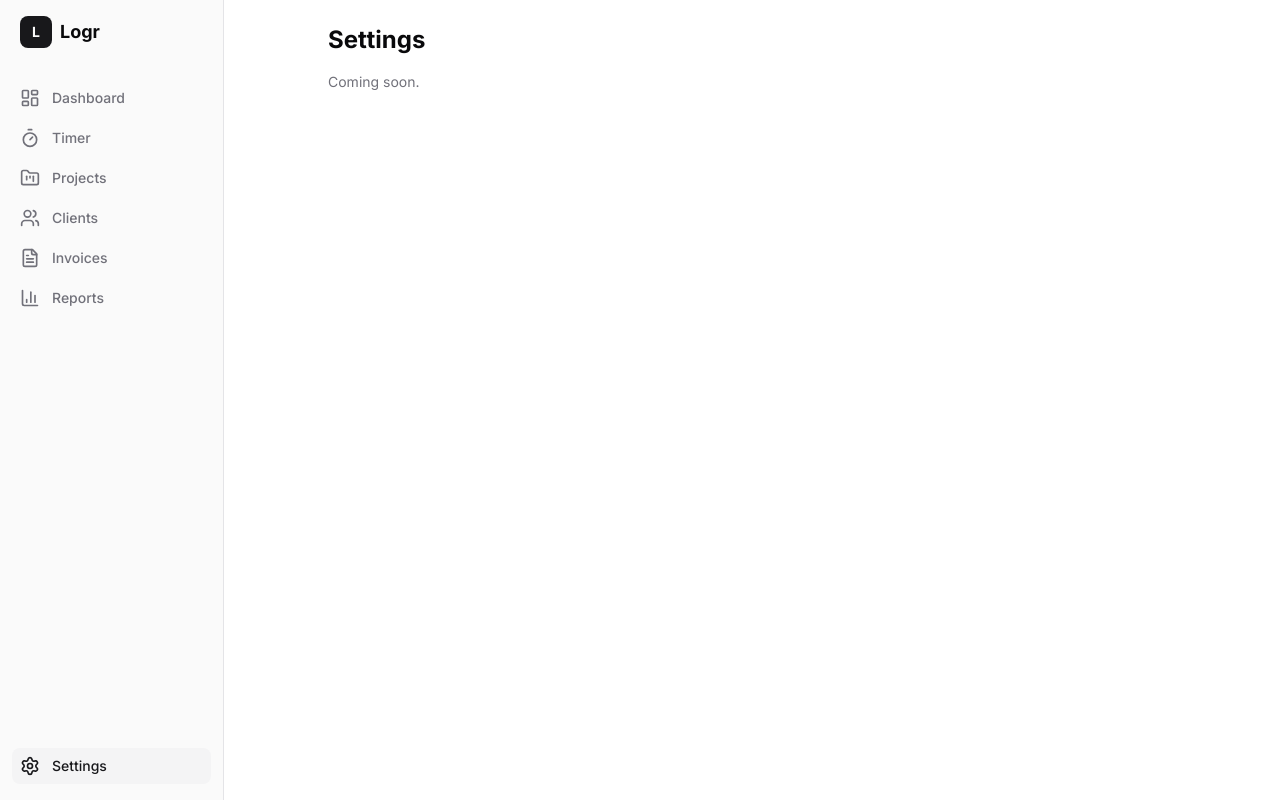
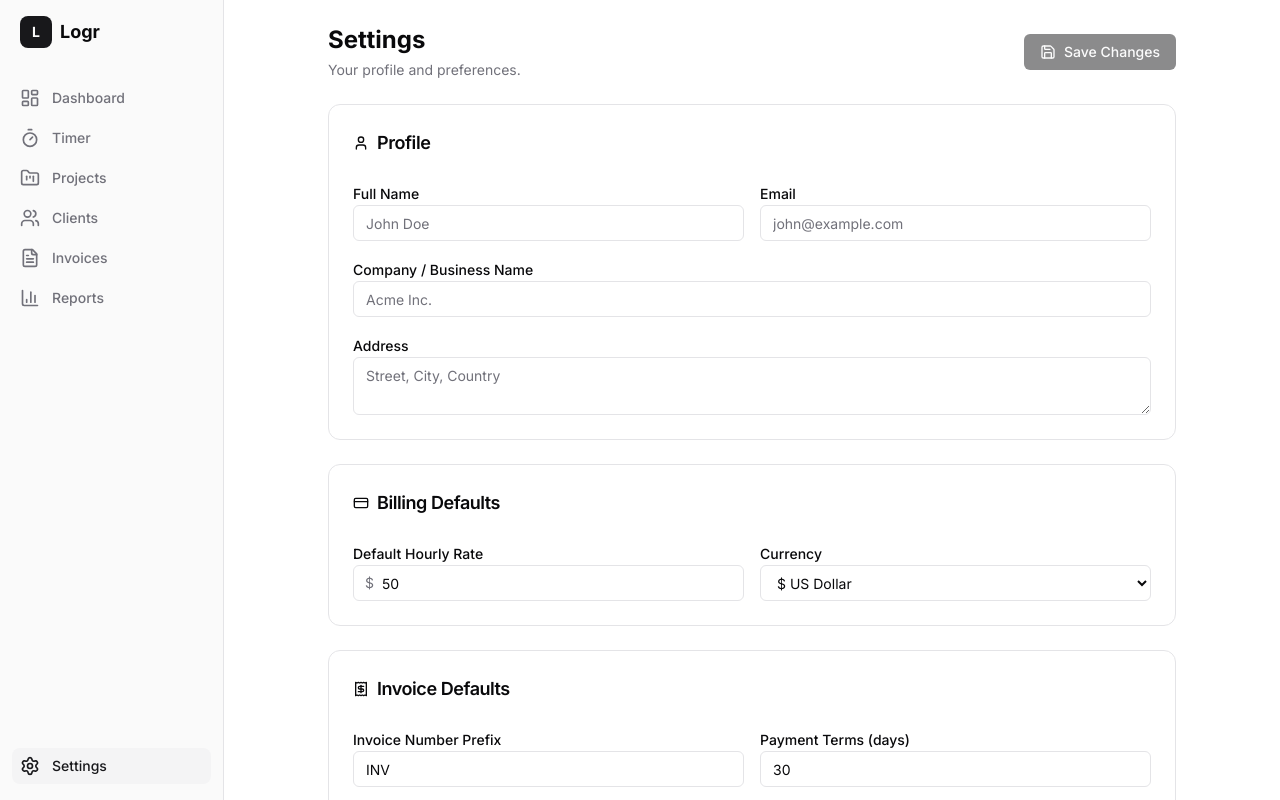
Before and after one commit to zerox9dev/logr, a React (Vite) app: page /settings in a window 1280 px wide. Built offline with nearby package versions, Linux system fonts and the light colour scheme.

Commit message:
Add Settings page
Profile: name, email, company, address
Billing: default hourly rate, currency (USD/EUR/GBP/UAH/PLN)
Invoice defaults: number prefix, payment terms, default notes
Data: export all as JSON, clear all data
Settings type + store integration

```diff
--- a/src/App.tsx
+++ b/src/App.tsx
@@ -7,6 +7,7 @@ import { ProjectsPage } from "@/components/projects/projects-page";
 import { ClientsPage } from "@/components/clients/clients-page";
 import { InvoicesPage } from "@/components/invoices/invoices-page";
 import { ReportsPage } from "@/components/reports/reports-page";
+import { SettingsPage } from "@/components/settings/settings-page";
 import { useStore } from "@/lib/store";
 
 function App() {
@@ -94,7 +95,37 @@ function App() {
                   />
                 }
               />
-              <Route path="/settings" element={<Placeholder title="Settings" />} />
+              <Route
+                path="/settings"
+                element={
+                  <SettingsPage
+                    settings={store.settings}
+                    onUpdate={store.updateSettings}
+                    onExportData={() => {
+                      const data = {
+                        projects: store.projects,
+                        clients: store.clients,
+                        entries: store.entries,
+                        invoices: store.invoices,
+                        settings: store.settings,
+                        exportedAt: new Date().toISOString(),
+                      };
+                      const blob = new Blob([JSON.stringify(data, null, 2)], { type: "application/json" });
+                      const url = URL.createObjectURL(blob);
+                      const a = document.createElement("a");
+                      a.href = url;
+                      a.download = `logr-export-${new Date().toISOString().slice(0, 10)}.json`;
+                      a.click();
+                      URL.revokeObjectURL(url);
+                    }}
+                    onClearData={() => {
+                      if (window.confirm("Clear all data? This cannot be undone.")) {
+                        window.location.reload();
+                      }
+                    }}
+                  />
+                }
+              />
             </Routes>
           </div>
         </main>
@@ -103,13 +134,5 @@ function App() {
   );
 }
 
-function Placeholder({ title }: { title: string }) {
-  return (
-    <div>
-      <h1 className="text-2xl font-bold">{title}</h1>
-      <p className="text-sm text-muted-foreground mt-4">Coming soon.</p>
-    </div>
-  );
-}
 
 export default App;
--- /dev/null
+++ b/src/components/settings/settings-page.tsx
@@ -0,0 +1,203 @@
+import { useState } from "react";
+import { Save, Download, Trash2, User, Receipt, CreditCard } from "lucide-react";
+import { Button } from "@/components/ui/button";
+import { Card, CardContent, CardHeader, CardTitle } from "@/components/ui/card";
+import { Input } from "@/components/ui/input";
+import type { Settings, Currency } from "@/types";
+
+const CURRENCIES: { value: Currency; label: string; symbol: string }[] = [
+  { value: "USD", label: "US Dollar", symbol: "$" },
+  { value: "EUR", label: "Euro", symbol: "€" },
+  { value: "GBP", label: "British Pound", symbol: "£" },
+  { value: "UAH", label: "Ukrainian Hryvnia", symbol: "₴" },
+  { value: "PLN", label: "Polish Zloty", symbol: "zł" },
+];
+
+interface SettingsPageProps {
+  settings: Settings;
+  onUpdate: (data: Partial<Settings>) => void;
+  onExportData: () => void;
+  onClearData: () => void;
+}
+
+function FieldGroup({ label, children }: { label: string; children: React.ReactNode }) {
+  return (
+    <div className="space-y-1.5">
+      <label className="text-sm font-medium">{label}</label>
+      {children}
+    </div>
+  );
+}
+
+export function SettingsPage({ settings, onUpdate, onExportData, onClearData }: SettingsPageProps) {
+  const [form, setForm] = useState<Settings>({ ...settings });
+  const [saved, setSaved] = useState(false);
+
+  const handleSave = () => {
+    onUpdate(form);
+    setSaved(true);
+    setTimeout(() => setSaved(false), 2000);
+  };
+
+  const hasChanges =
+    form.name !== settings.name ||
+    form.email !== settings.email ||
+    form.company !== settings.company ||
+    form.address !== settings.address ||
+    form.defaultRate !== settings.defaultRate ||
+    form.currency !== settings.currency ||
+    form.invoicePrefix !== settings.invoicePrefix ||
+    form.paymentTermsDays !== settings.paymentTermsDays ||
+    form.invoiceNotes !== settings.invoiceNotes;
+
+  return (
+    <div className="space-y-6">
+      <div className="flex items-center justify-between">
+        <div>
+          <h1 className="text-2xl font-bold">Settings</h1>
+          <p className="text-sm text-muted-foreground mt-1">Your profile and preferences.</p>
+        </div>
+        <Button onClick={handleSave} disabled={!hasChanges}>
+          <Save className="h-4 w-4" />
+          {saved ? "Saved!" : "Save Changes"}
+        </Button>
+      </div>
+
+      {/* Profile */}
+      <Card>
+        <CardHeader>
+          <CardTitle className="text-lg flex items-center gap-2">
+            <User className="h-4 w-4" /> Profile
+          </CardTitle>
+        </CardHeader>
+        <CardContent className="space-y-4">
+          <div className="grid grid-cols-2 gap-4">
+            <FieldGroup label="Full Name">
+              <Input
+                value={form.name}
+                onChange={(e) => setForm((f) => ({ ...f, name: e.target.value }))}
+                placeholder="John Doe"
+              />
+            </FieldGroup>
+            <FieldGroup label="Email">
+              <Input
+                type="email"
+                value={form.email}
+                onChange={(e) => setForm((f) => ({ ...f, email: e.target.value }))}
+                placeholder="john@example.com"
+              />
+            </FieldGroup>
+          </div>
+          <FieldGroup label="Company / Business Name">
+            <Input
+              value={form.company}
+              onChange={(e) => setForm((f) => ({ ...f, company: e.target.value }))}
+              placeholder="Acme Inc."
+            />
+          </FieldGroup>
+          <FieldGroup label="Address">
+            <textarea
+              value={form.address}
+              onChange={(e) => setForm((f) => ({ ...f, address: e.target.value }))}
+              placeholder="Street, City, Country"
+              rows={2}
+              className="flex w-full rounded-md border border-input bg-transparent px-3 py-2 text-sm placeholder:text-muted-foreground focus-visible:outline-none focus-visible:ring-1 focus-visible:ring-ring"
+            />
+          </FieldGroup>
+        </CardContent>
+      </Card>
+
+      {/* Billing */}
+      <Card>
+        <CardHeader>
+          <CardTitle className="text-lg flex items-center gap-2">
+            <CreditCard className="h-4 w-4" /> Billing Defaults
+          </CardTitle>
+        </CardHeader>
+        <CardContent className="space-y-4">
+          <div className="grid grid-cols-2 gap-4">
+            <FieldGroup label="Default Hourly Rate">
+              <div className="relative">
+                <span className="absolute left-3 top-1/2 -translate-y-1/2 text-sm text-muted-foreground">
+                  {CURRENCIES.find((c) => c.value === form.currency)?.symbol || "$"}
+                </span>
+                <Input
+                  type="number"
+                  value={form.defaultRate || ""}
+                  onChange={(e) => setForm((f) => ({ ...f, defaultRate: Number(e.target.value) }))}
+                  className="pl-7"
+                  placeholder="50"
+                />
+              </div>
+            </FieldGroup>
+            <FieldGroup label="Currency">
+              <select
+                value={form.currency}
+                onChange={(e) => setForm((f) => ({ ...f, currency: e.target.value as Currency }))}
+                className="flex h-9 w-full rounded-md border border-input bg-transparent px-3 py-1 text-sm focus-visible:outline-none focus-visible:ring-1 focus-visible:ring-ring"
+              >
+                {CURRENCIES.map((c) => (
+                  <option key={c.value} value={c.value}>
+                    {c.symbol} {c.label}
+                  </option>
+                ))}
+              </select>
+            </FieldGroup>
+          </div>
+        </CardContent>
+      </Card>
+
+      {/* Invoice */}
+      <Card>
+        <CardHeader>
+          <CardTitle className="text-lg flex items-center gap-2">
+            <Receipt className="h-4 w-4" /> Invoice Defaults
+          </CardTitle>
+        </CardHeader>
+        <CardContent className="space-y-4">
+          <div className="grid grid-cols-2 gap-4">
+            <FieldGroup label="Invoice Number Prefix">
+              <Input
+                value={form.invoicePrefix}
+                onChange={(e) => setForm((f) => ({ ...f, invoicePrefix: e.target.value }))}
+                placeholder="INV"
+              />
+            </FieldGroup>
+            <FieldGroup label="Payment Terms (days)">
+              <Input
+                type="number"
+                value={form.paymentTermsDays || ""}
+                onChange={(e) => setForm((f) => ({ ...f, paymentTermsDays: Number(e.target.value) }))}
+                placeholder="30"
+              />
+            </FieldGroup>
+          </div>
+          <FieldGroup label="Default Invoice Notes">
+            <textarea
+              value={form.invoiceNotes}
+              onChange={(e) => setForm((f) => ({ ...f, invoiceNotes: e.target.value }))}
+              placeholder="Payment is due within 30 days. Thank you for your business!"
+              rows={3}
+              className="flex w-full rounded-md border border-input bg-transparent px-3 py-2 text-sm placeholder:text-muted-foreground focus-visible:outline-none focus-visible:ring-1 focus-visible:ring-ring"
+            />
+          </FieldGroup>
+        </CardContent>
+      </Card>
+
+      {/* Data */}
+      <Card>
+        <CardHeader>
+          <CardTitle className="text-lg">Data</CardTitle>
+        </CardHeader>
+        <CardContent className="flex gap-3">
+          <Button variant="outline" onClick={onExportData}>
+            <Download className="h-4 w-4" /> Export JSON
+          </Button>
+          <Button variant="destructive" onClick={onClearData}>
+            <Trash2 className="h-4 w-4" /> Clear All Data
+          </Button>
+        </CardContent>
+      </Card>
+    </div>
+  );
+}
--- a/src/lib/store.ts
+++ b/src/lib/store.ts
@@ -1,5 +1,6 @@
 import { useState } from "react";
-import type { Project, Client, TimeEntry, Invoice, InvoiceItem } from "@/types";
+import type { Project, Client, TimeEntry, Invoice, Settings } from "@/types";
+import { DEFAULT_SETTINGS } from "@/types";
 
 const PROJECT_COLORS = [
   "#3b82f6", "#ef4444", "#10b981", "#f59e0b", "#8b5cf6",
@@ -21,6 +22,7 @@ export function useStore() {
   const [clients, setClients] = useState<Client[]>([]);
   const [entries, setEntries] = useState<TimeEntry[]>([]);
   const [invoices, setInvoices] = useState<Invoice[]>([]);
+  const [settings, setSettings] = useState<Settings>({ ...DEFAULT_SETTINGS });
 
   // Projects
   const addProject = (data: Omit<Project, "id" | "createdAt" | "color">) => {
@@ -88,6 +90,11 @@ export function useStore() {
     setInvoices((prev) => prev.filter((i) => i.id !== id));
   };
 
+  // Settings
+  const updateSettings = (data: Partial<Settings>) => {
+    setSettings((prev) => ({ ...prev, ...data }));
+  };
+
   // Lookups
   const getProjectById = (id: string | null) => projects.find((p) => p.id === id);
   const getClientById = (id: string | null) => clients.find((c) => c.id === id);
@@ -97,5 +104,6 @@ export function useStore() {
     clients, addClient, updateClient, deleteClient, getClientById,
     entries, addEntry,
     invoices, addInvoice, updateInvoice, deleteInvoice,
+    settings, updateSettings,
   };
 }
--- a/src/types/index.ts
+++ b/src/types/index.ts
@@ -23,6 +23,32 @@ export interface TimeEntry {
   startedAt: Date;
 }
 
+export type Currency = "USD" | "EUR" | "GBP" | "UAH" | "PLN";
+
+export interface Settings {
+  name: string;
+  email: string;
+  company: string;
+  address: string;
+  defaultRate: number;
+  currency: Currency;
+  invoicePrefix: string;
+  paymentTermsDays: number;
+  invoiceNotes: string;
+}
+
+export const DEFAULT_SETTINGS: Settings = {
+  name: "",
+  email: "",
+  company: "",
+  address: "",
+  defaultRate: 50,
+  currency: "USD",
+  invoicePrefix: "INV",
+  paymentTermsDays: 30,
+  invoiceNotes: "",
+};
+
 export type InvoiceStatus = "draft" | "sent" | "paid" | "overdue";
 
 export interface InvoiceItem {
```
